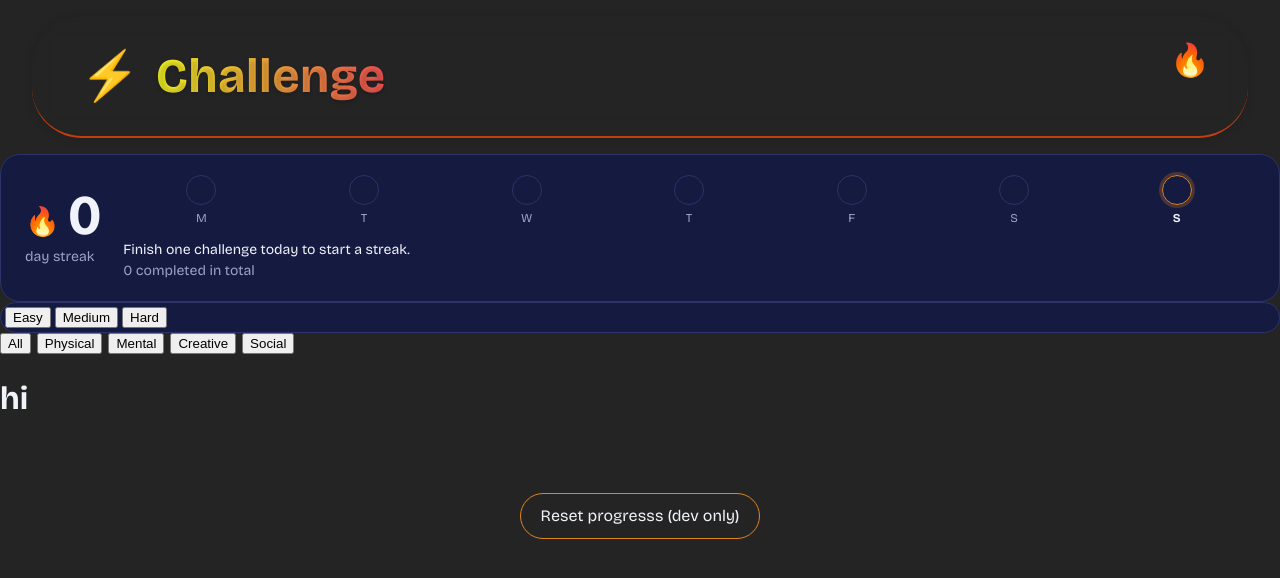
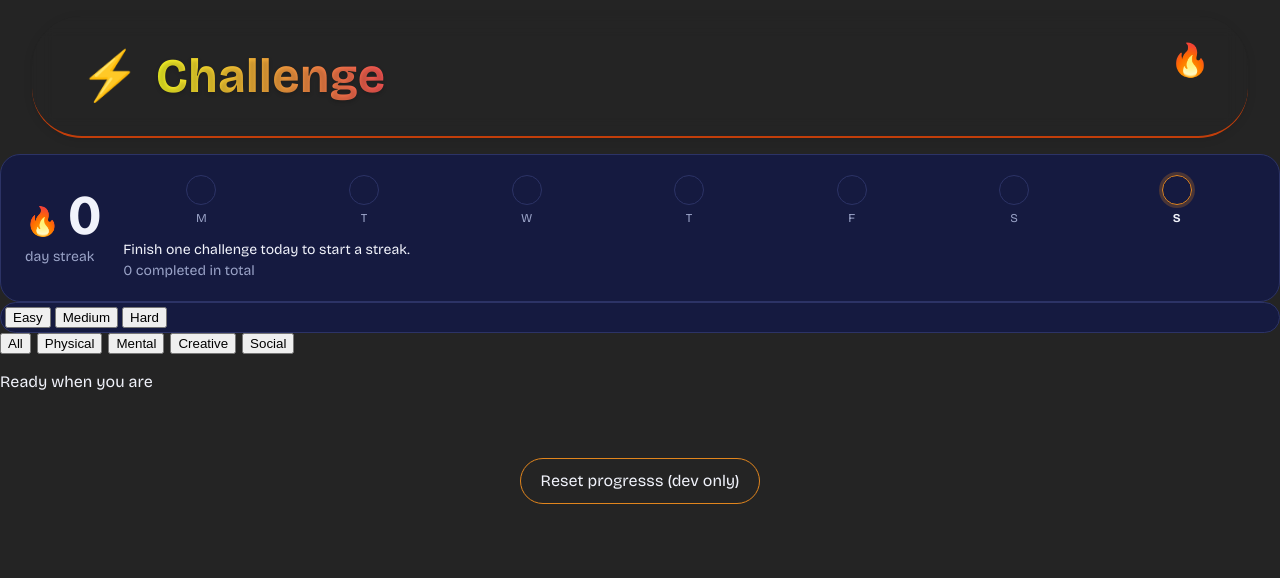
Before and after one commit to robertoandino/challenge-me, a React (Vite) app: page / in a window 1280 px wide. Shown: the top 578 px of the page. Built offline with nearby package versions, Linux system fonts and the light colour scheme.

Commit message:
Updating challengeCard component

```diff
--- a/src/components/ChallengeCard/ChallengeCard.tsx
+++ b/src/components/ChallengeCard/ChallengeCard.tsx
@@ -12,13 +12,26 @@ interface ChallengeCardProps {
     onCopy: () => void;
 }
 
+function ChallengeCard({ status, challenge, meta, emptyMessage, onGenerate, onComplete, onCopy }: ChallengeCardProps) {
+    const hasChallenge = status === "ready" || status === "done";
 
+    return (
+        <section className={`cc cc-${status}`} aria-label="Your challenge">
+            <div className="cc-top">
+                {hasChallenge && meta ? (
+                    <div className="cc-chips">
+                        <span className="cc-chip">{meta.category}</span>
+                        <span className="cc-chip">{meta.difficulty}</span>
+                    </div>
+                ) : (
+                    <p className="cc-eyebrow">
+                        {status === "generating" ? "Drawing..." : status === "empty" ? "Nothing here yet" : "Ready when you are"}
+                    </p>
+                )}
 
-function ChallengeCard(){
-    return (
-        <h1>
-            hi
-        </h1>
+                {status === "done" && <span className="cc-badge">✓ Completed</span>}
+            </div>
+        </section>
     )
 }
 
```
